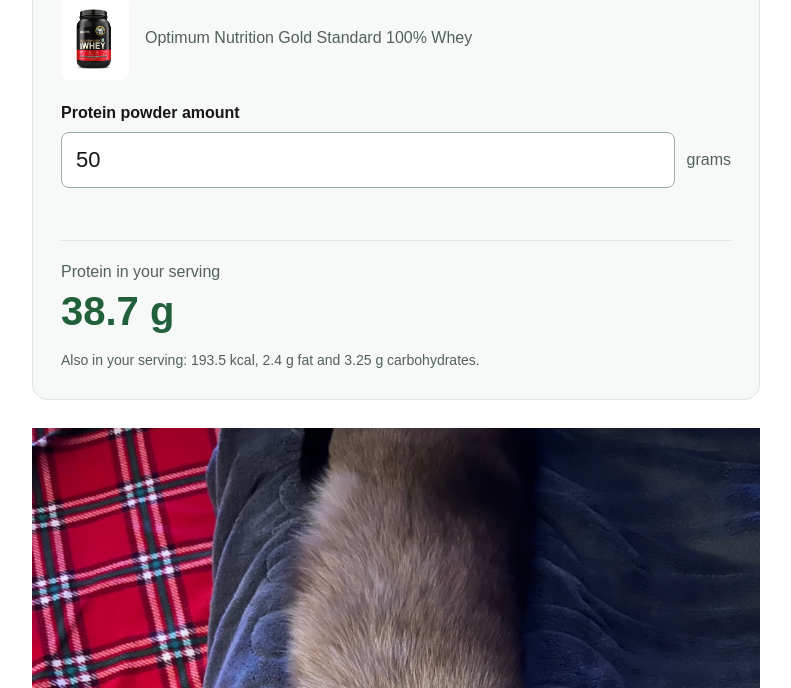
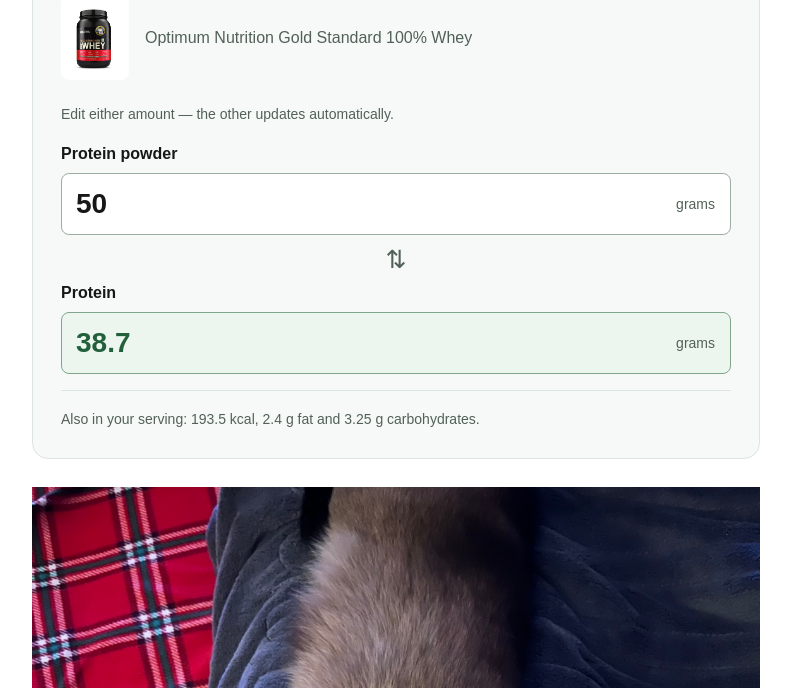
Before and after one commit to NicuMaxim/powder-to-protein, a plain HTML site: page index.html in a window 1280 px wide. Shown: the part 112-800 px from the top of the page, without its empty margins (244-1035 px from the left). Drawn offline with Linux system fonts and the light colour scheme.

Commit message:
Support two-way powder and protein conversion

```diff
--- a/index.html
+++ b/index.html
@@ -5,19 +5,30 @@
 <link rel="apple-touch-icon" href="icon.png">
 <meta charset="utf-8"><meta name="viewport" content="width=device-width, initial-scale=1">
 <title>Powder to Protein Calculator</title>
-<meta name="description" content="Convert your whey protein powder serving into grams of protein.">
+<meta name="description" content="Convert protein powder to protein, or find the powder amount for your protein target.">
 <style>
 *{box-sizing:border-box}body{margin:0;background:#fff;color:#171717;font-family:Arial,sans-serif}main{max-width:768px;margin:0 auto;padding:32px 20px 40px}h1{font-size:clamp(14px,4.6vw,24px);white-space:nowrap;line-height:1.3;margin:0 0 16px}img{display:block;width:100%;height:auto}.calculator{margin-top:0;margin-bottom:28px;padding:28px;border:1px solid #dce5df;border-radius:16px;background:#f6f9f7}.product-row{display:flex;align-items:center;gap:16px;margin:0 0 24px}.product-row img{width:68px;height:84px;object-fit:contain;flex-shrink:0;border-radius:8px;background:#fff}.product{margin:0;color:#526158;line-height:1.5}label{display:block;font-weight:600;margin-bottom:10px}.input-wrap{display:flex;align-items:center;gap:12px}input{width:100%;min-width:0;font:inherit;font-size:22px;padding:14px;border:1px solid #9baea1;border-radius:8px;background:white;color:#171717}input:focus{outline:3px solid #c2decd;outline-offset:2px}.unit{color:#526158}.result{margin-top:24px;padding-top:22px;border-top:1px solid #dce5df}.result-label{display:block;color:#526158;margin-bottom:8px}output{display:block;color:#22603c;font-size:40px;font-weight:700}.note{margin:16px 0 0;color:#526158;font-size:14px;line-height:1.5}.error{min-height:20px;margin:8px 0 0;color:#a22c20;font-size:14px}@media(max-width:480px){main{padding:24px 16px}.calculator{padding:22px}}
+.hint{margin:0 0 20px;color:#526158;font-size:14px;line-height:1.5}.conversion-fields{display:grid;grid-template-columns:minmax(0,1fr);gap:12px}.conversion-field{min-width:0}.conversion-field .input-wrap{position:relative}.conversion-field input{padding-right:66px;font-size:28px;font-weight:600}.conversion-field .unit{position:absolute;right:16px;pointer-events:none;font-size:14px}.conversion-arrow{text-align:center;color:#526158;font-size:25px;line-height:1}.protein-field input{color:#22603c;border-color:#80a68d;background:#edf5ef}.conversion-field input[aria-invalid="true"]{border-color:#a22c20}.note{padding-top:18px;border-top:1px solid #dce5df}.error{min-height:0}.error:empty{margin:0}
 footer{margin-top:20px;text-align:center;font-size:12px;color:#68716b}</style>
 </head>
 <body><main>
 <section class="calculator" aria-labelledby="calculator-title">
 <h1 id="calculator-title">Powder to Protein Calculator</h1>
 <div class="product-row"><img src="protein-tub.jpg" alt="Optimum Nutrition Gold Standard 100% Whey tub" width="68" height="84"><p class="product">Optimum Nutrition Gold Standard 100% Whey</p></div>
-<label for="powder">Protein powder amount</label>
-<div class="input-wrap"><input id="powder" type="text" inputmode="decimal" value="50" autocomplete="off" aria-describedby="input-error"><span class="unit">grams</span></div>
+<p id="conversion-hint" class="hint">Edit either amount — the other updates automatically.</p>
+<div class="conversion-fields">
+<div class="conversion-field">
+<label for="powder">Protein powder</label>
+<div class="input-wrap"><input id="powder" type="text" inputmode="decimal" value="50" autocomplete="off" spellcheck="false" aria-describedby="conversion-hint input-error"><span class="unit">grams</span></div>
+</div>
+<div class="conversion-arrow" aria-hidden="true">⇅</div>
+<div class="conversion-field protein-field">
+<label for="protein">Protein</label>
+<div class="input-wrap"><input id="protein" type="text" inputmode="decimal" value="38.7" autocomplete="off" spellcheck="false" aria-describedby="conversion-hint input-error"><span class="unit">grams</span></div>
+</div>
+</div>
 <p id="input-error" class="error" aria-live="polite"></p>
-<div class="result"><span class="result-label">Protein in your serving</span><output id="protein" for="powder" aria-live="polite">38.7 g</output></div>
+<span id="conversion-status" role="status" style="position:absolute;width:1px;height:1px;padding:0;overflow:hidden;clip-path:inset(50%);white-space:nowrap"></span>
 <p id="macros" class="note" aria-live="polite">Also in your serving: 193.5 kcal, 2.4 g fat and 3.25 g carbohydrates.</p>
 </section>
 <img src="photo.jpeg" alt="Two cats resting together on a blue blanket">
@@ -25,20 +36,27 @@ footer{margin-top:20px;text-align:center;font-size:12px;color:#68716b}</style>
 </main>
 <script>
 const powder = document.getElementById('powder');
-const result = document.getElementById('protein');
+const protein = document.getElementById('protein');
 const error = document.getElementById('input-error');
 const macros = document.getElementById('macros');
-function updateProtein() {
-  const raw = powder.value.trim().replace(',', '.');
-  const grams = Number(raw);
+const status = document.getElementById('conversion-status');
+const proteinPerGram = 0.774;
+const format = value => value.toLocaleString('en-US', {maximumFractionDigits: 2, useGrouping: false});
+function updateFrom(source) {
+  const target = source === powder ? protein : powder;
+  const raw = source.value.trim().replace(',', '.');
+  const amount = Number(raw);
+  const grams = source === powder ? amount : amount / proteinPerGram;
   const valid = raw !== '' && /^(?:\d+(?:\.\d*)?|\.\d+)$/.test(raw) && Number.isFinite(grams) && Number.isFinite(grams * 3.87);
-  powder.setAttribute('aria-invalid', String(raw !== '' && !valid));
+  source.setAttribute('aria-invalid', String(raw !== '' && !valid));
+  target.setAttribute('aria-invalid', 'false');
   error.textContent = raw !== '' && !valid ? 'Enter a valid amount of 0 grams or more.' : '';
-  const format = value => value.toLocaleString('en-US', {maximumFractionDigits: 2});
+  target.value = valid ? format(source === powder ? grams * proteinPerGram : grams) : '';
   macros.textContent = valid ? `Also in your serving: ${format(grams * 3.87)} kcal, ${format(grams * 0.048)} g fat and ${format(grams * 0.065)} g carbohydrates.` : 'Also in your serving: — kcal, — g fat and — g carbohydrates.';
-  result.textContent = valid ? (grams * 0.774).toLocaleString('en-US', {maximumFractionDigits: 2}) + ' g' : '—';
+  status.textContent = valid ? `${target === protein ? 'Protein' : 'Protein powder'}: ${target.value} grams.` : '';
 }
-powder.addEventListener('input', updateProtein);
-updateProtein();
+powder.addEventListener('input', () => updateFrom(powder));
+protein.addEventListener('input', () => updateFrom(protein));
+updateFrom(powder);
 </script>
 </body></html>
```
